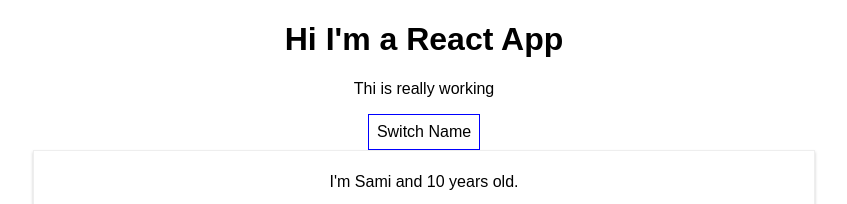
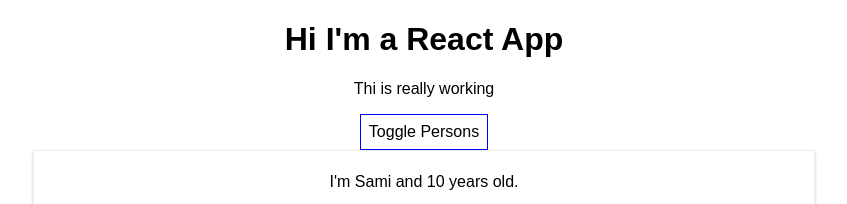
Before and after one commit to mhatiboglu/react-complete-guide, a React (Create React App) app: page / in a window 1280 px wide. Shown: the top 204 px of the page, without its empty margins (216-1063 px from the left). Built offline with nearby package versions, Linux system fonts and the light colour scheme.

Commit message:
Change button name

```diff
--- a/src/App.js
+++ b/src/App.js
@@ -60,7 +60,7 @@
         <p>Thi is really working</p>
         <button
           style={style}
-          onClick={this.togglePersonsHandler}>Switch Name</button>
+          onClick={this.togglePersonsHandler}>Toggle Persons</button>
         {this.state.showPersons ? <div >
           <Person name={this.state.persons[0].name} age={this.state.persons[0].age} />
           <Person name={this.state.persons[1].name} age={this.state.persons[1].age}
```
